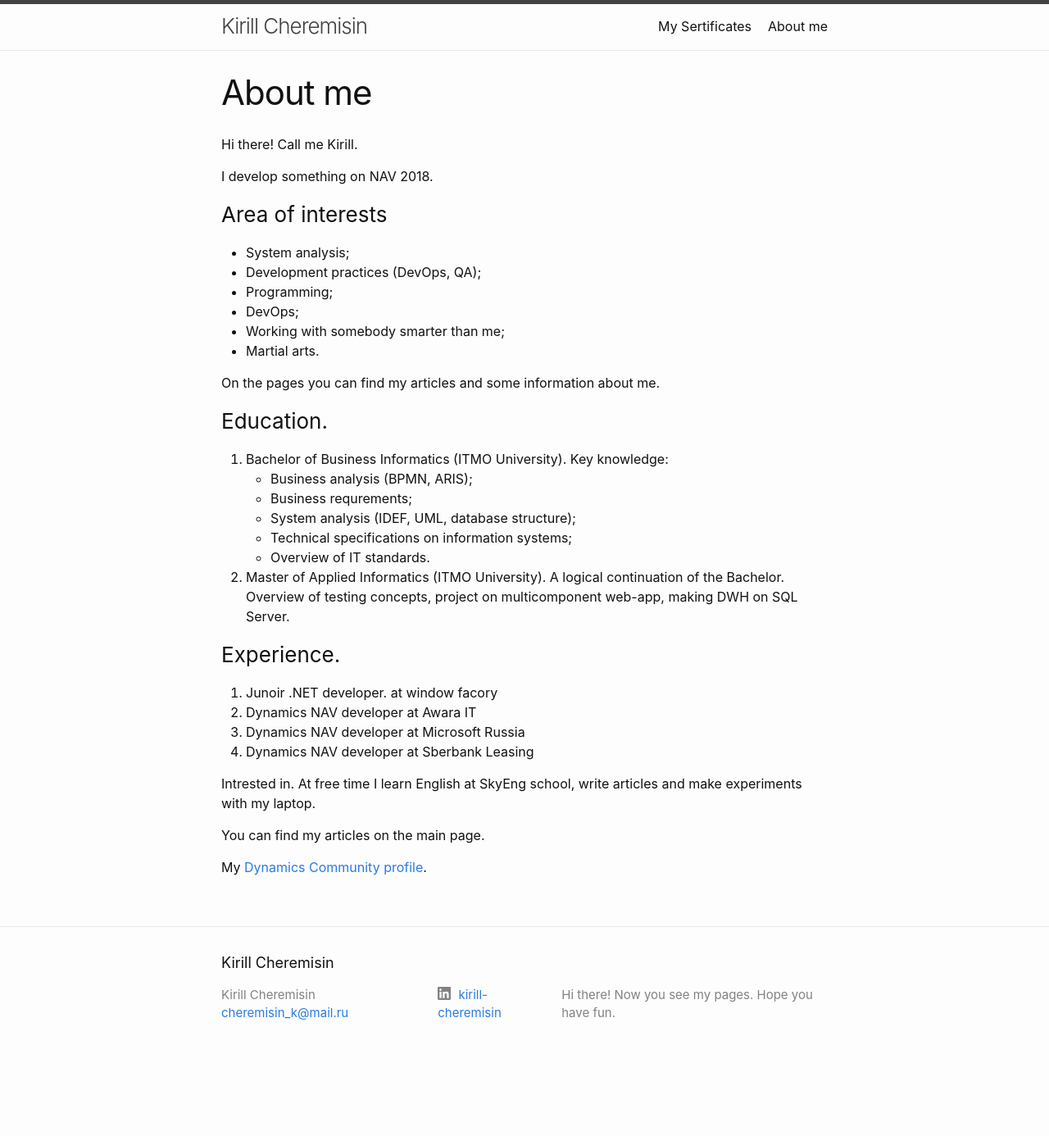
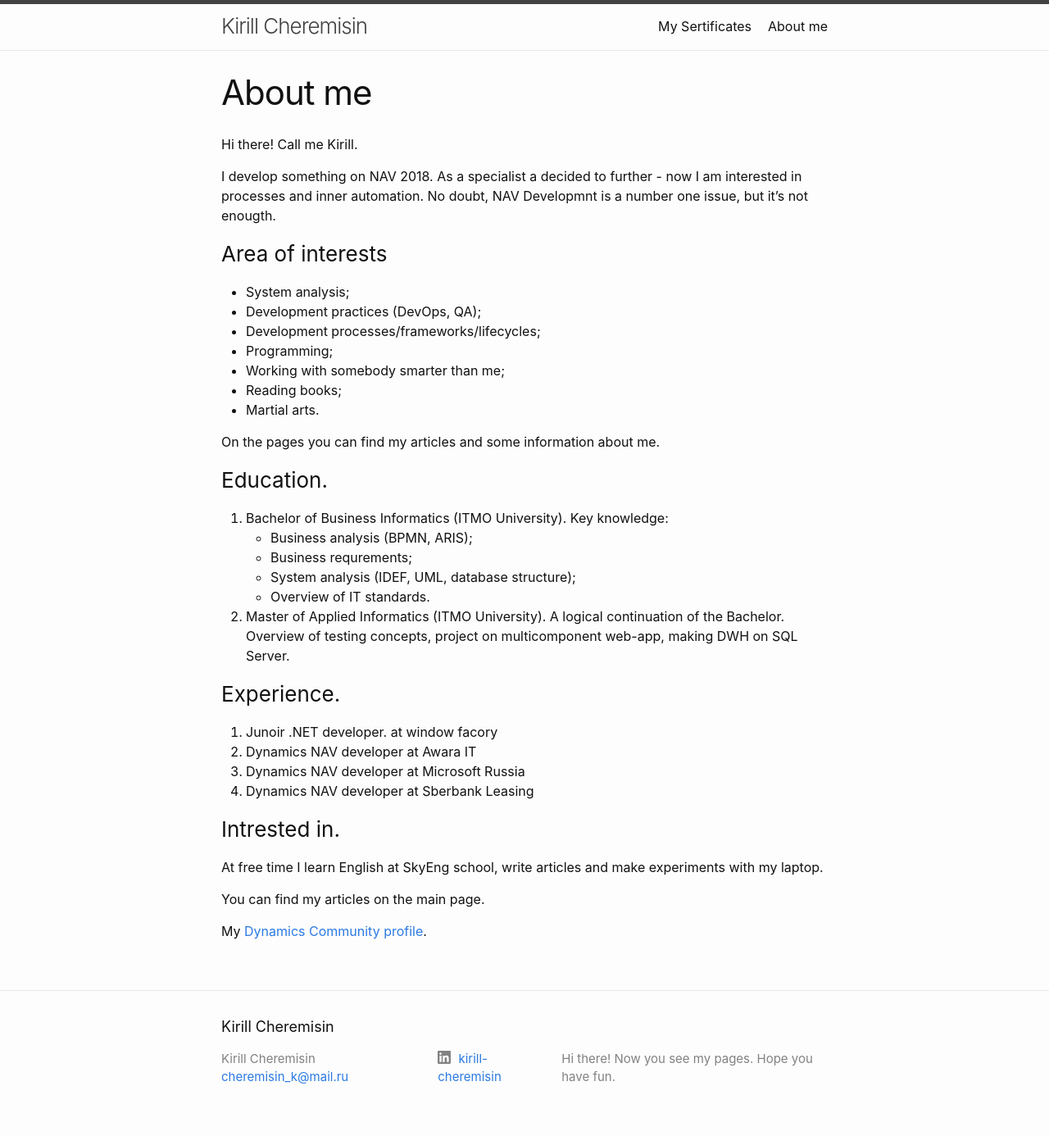
Before and after one commit to KirillCheremisin/KirillCheremisin.github.io, a Jekyll site: the page built from about.md, in a window 1280 px wide. Shown: the whole page at 82% size. Built offline with Jekyll 4.4.1, drawn with Linux system fonts in a browser that asks for light colours; before the commit the page ends 1308 px from its top, so only the background shows below that.

Commit message:
about page changed

```diff
--- a/about.md
+++ b/about.md
@@ -8,14 +8,15 @@ permalink: /about/
 Hi there!
 Call me Kirill.
 
-I develop something on NAV 2018.
+I develop something on NAV 2018. As a specialist a decided to further - now I am interested in processes and inner automation. No doubt, NAV Developmnt is a number one issue, but it's not enougth.
 
 <h3>Area of interests</h3>
 - System analysis;
 - Development practices (DevOps, QA);
+- Development processes/frameworks/lifecycles;
 - Programming;
-- DevOps;
 - Working with somebody smarter than me;
+- Reading books;
 - Martial arts.
 
 On the pages you can find my articles and some information about me.
@@ -26,7 +27,6 @@ Key knowledge:
 - Business analysis (BPMN, ARIS);
 - Business requrements;
 - System analysis (IDEF, UML, database structure);
-- Technical specifications on information systems;
 - Overview of IT standards.
 
 2. Master of Applied Informatics (ITMO University).
@@ -38,7 +38,7 @@ A logical continuation of the Bachelor. Overview of testing concepts, project on
 3. Dynamics NAV developer at Microsoft Russia
 4. Dynamics NAV developer at Sberbank Leasing
 
-Intrested in.
+<h3>Intrested in.</h3>
 At free time I learn English at SkyEng school, write articles and make experiments with my laptop.
 
 
```
